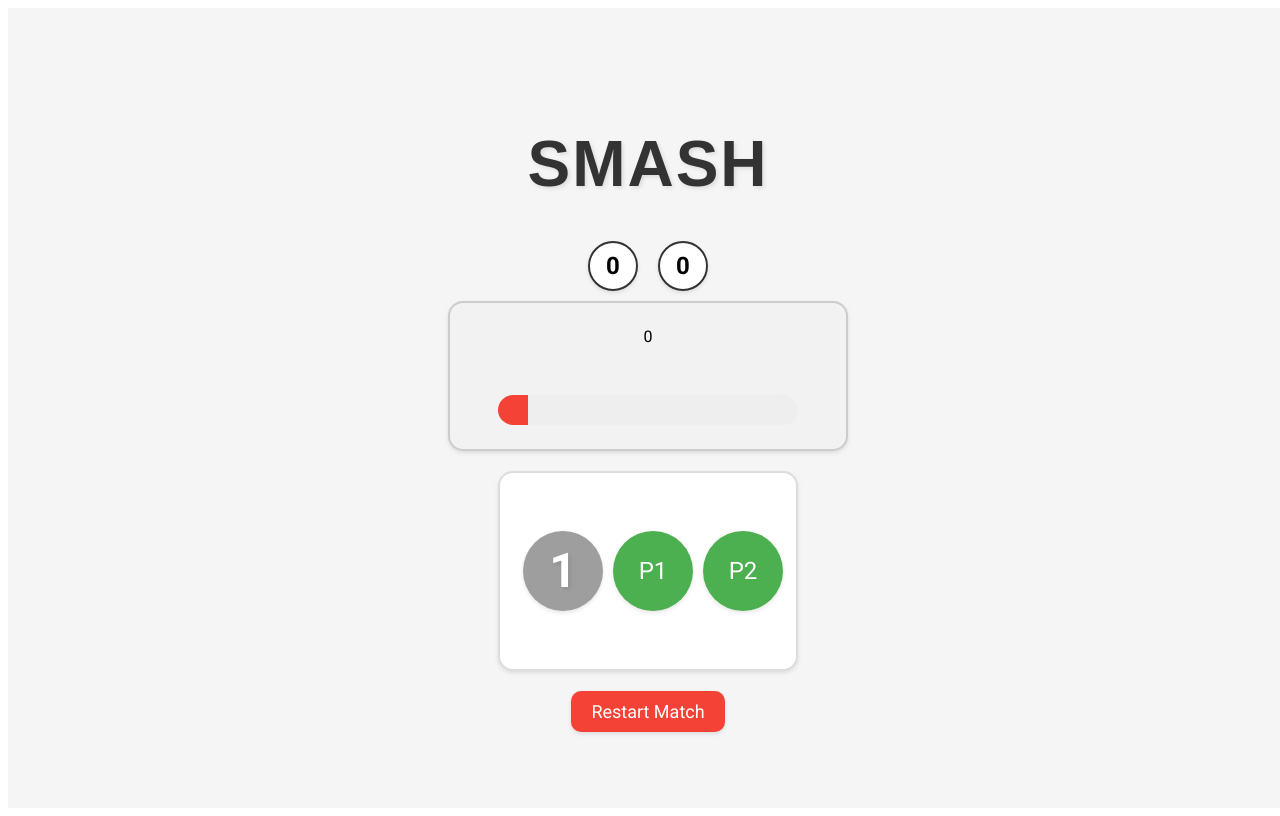
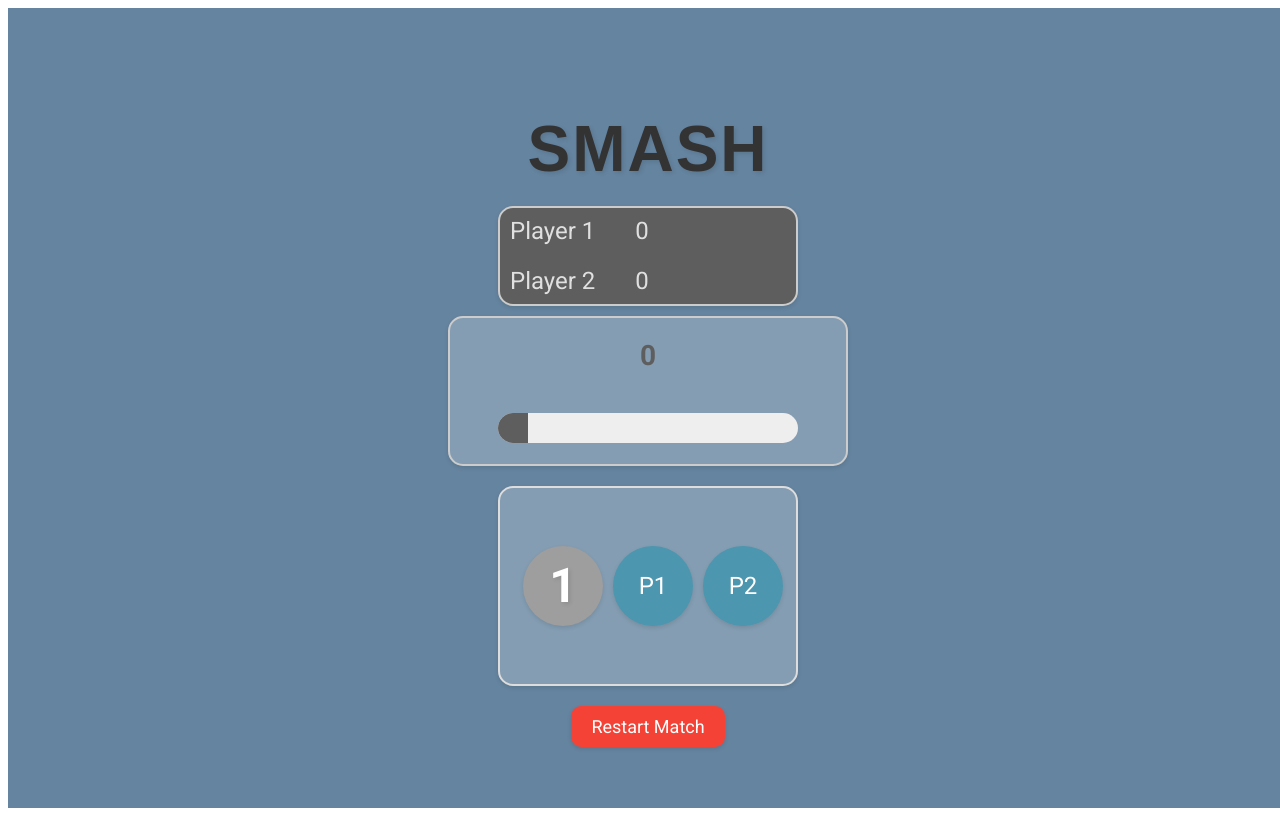
Before and after one commit to bcmfranco/smash, a Nuxt app: page / in a window 1280 px wide. Built offline with nearby package versions, Linux system fonts and the light colour scheme.

Commit message:
rebrand styles

```diff
--- a/src/pages/index.vue
+++ b/src/pages/index.vue
@@ -3,12 +3,24 @@
     <h1 id="logo">SMASH</h1>
 
     <div id="pointer">
-      <div class="player-score">{{ points.player_1 }}</div>
-      <div class="player-score">{{ points.player_2 }}</div>
+
+      <div class="player_score">
+        <div class="player_name" id="player_1_name">Player 1</div>
+        <ul>
+          <li>{{ points.player_1 }}</li>
+        </ul>
+      </div>
+      <div class="player_score">
+        <div class="player_name" id="player_2_name">Player 2</div>
+        <ul>
+          <li>{{ points.player_2 }}</li>
+        </ul>
+      </div>
+
     </div>
 
     <div id="court" :style="{ backgroundColor: courtBackgroundColor }">
-      <div id="mensenger">{{ this.energy }}</div>
+      <div id="energy">{{ this.energy }}</div>
       <div id="barr" :class="{ 'flex-row': player_active === 1, 'flex-row-reverse': player_active === 2 }">
         <div id="ball"></div>
       </div>
@@ -48,7 +60,7 @@ export default {
       showElement: true,
       diceRolling: false,
       dice: 1,
-      courtBackgroundColor: '#f2f2f2', // Color de fondo inicial del #court,
+      courtBackgroundColor: '#ffffff33', // Color de fondo inicial del #court,
     }
   },
   methods: {
@@ -94,7 +106,7 @@ export default {
         this.energy = 0;
         this.courtBackgroundColor = '#ff6666'; // Cambiar color de fondo en caso de 'Fail'
         setTimeout(() => {
-          this.courtBackgroundColor = '#f2f2f2'; // Restaurar color de fondo después de 1 segundo
+          this.courtBackgroundColor = '#ffffff33'; // Restaurar color de fondo después de 1 segundo
         }, 1000);
 
         this.getPoint(anti_player);
@@ -137,6 +149,7 @@ export default {
     flex-direction: column;
     justify-content: center;
     align-items: center;
+    background-color: #65849f;
   }
 
   h1#logo {
@@ -152,10 +165,10 @@ export default {
   #joystick {
     width: 300px;
     height: 200px;
-    border: 2px solid #dddddd; /* Suavicé el color del borde */
-    background-color: #ffffff;
+    border: 2px solid #dddddd;
+    background-color: #ffffff33;
     border-radius: 15px;
-    box-shadow: 0 2px 4px rgba(0, 0, 0, 0.1); /* Añadí una sombra suave */
+    box-shadow: 0 2px 4px rgba(0, 0, 0, 0.1);
     display: flex;
     justify-content: center;
     align-items: center;
@@ -185,7 +198,7 @@ export default {
     height: 80px;
     font-size: 24px;
     border: none;
-    background-color: #4caf50; /* Cambié el color del botón */
+    background-color: #4c96af; /* Cambié el color del botón */
     color: #ffffff;
     border-radius: 50%;
     cursor: pointer;
@@ -197,7 +210,7 @@ export default {
   }
 
   .racket:hover {
-    background-color: #43a047; /* Cambié el color al pasar el ratón */
+    background-color: #72b5cc; /* Cambié el color al pasar el ratón */
   }
 
   #buttoner {
@@ -217,7 +230,7 @@ export default {
   }
 
   #restart_btn:hover {
-    background-color: #e53935; /* Cambié el color al pasar el ratón */
+    background-color: #f1655b; /* Cambié el color al pasar el ratón */
   }
 
   #court {
@@ -230,8 +243,14 @@ export default {
     justify-items: center;
     align-items: center;
     transition: background-color 1s ease;
-    background-color: #ffffff;
     box-shadow: 0 2px 4px rgba(0, 0, 0, 0.1); /* Añadí una sombra suave */
+    background-color: #ffffff33;
+  }
+
+  #energy{
+    font-size: 28px;
+    font-weight: 800;
+    color: #5e5e5e;
   }
 
   #barr {
@@ -247,7 +266,7 @@ export default {
   #barr #ball {
     height: 100%;
     width: 30px;
-    background-color: #f44336; /* Cambié el color del punto */
+    background-color: #5e5e5e;
   }
 
   .flex-row {
@@ -282,23 +301,42 @@ export default {
 
   #pointer {
     display: flex;
+    flex-direction: column;
+    background-color: #5e5e5e;
+    width: 300px;
+    height: 100px;
+    text-align: left;
     justify-content: center;
-    align-items: center;
-    margin-top: 20px;
+    color: #e0e0e0;
+    border: 2px solid #cccccc;
+    box-shadow: 0 2px 4px rgba(0, 0, 0, 0.1);
+    border-radius: 15px;
   }
 
-  .player-score {
-    width: 50px;
-    height: 50px;
-    border: 2px solid #333333; /* Cambié el color del borde */
-    border-radius: 50%;
+  .player_score {
     display: flex;
-    justify-content: center;
     align-items: center;
     font-size: 24px;
-    font-weight: bold;
-    margin: 0 10px;
-    background-color: #ffffff;
-    box-shadow: 0 2px 4px rgba(0, 0, 0, 0.1); /* Añadí una sombra suave */
+    height: 50px;
   }
+
+  .player_name{
+    text-indent: 10px;
+  }
+
+  .player_score li {
+    list-style: none;
+  }
+
+
+  @media only screen and (max-width: 600px) {
+    /* Aquí van tus estilos específicos para dispositivos móviles */
+    #container {
+      justify-content: start;
+    }
+
+  }
+
+
+
 </style>
```
